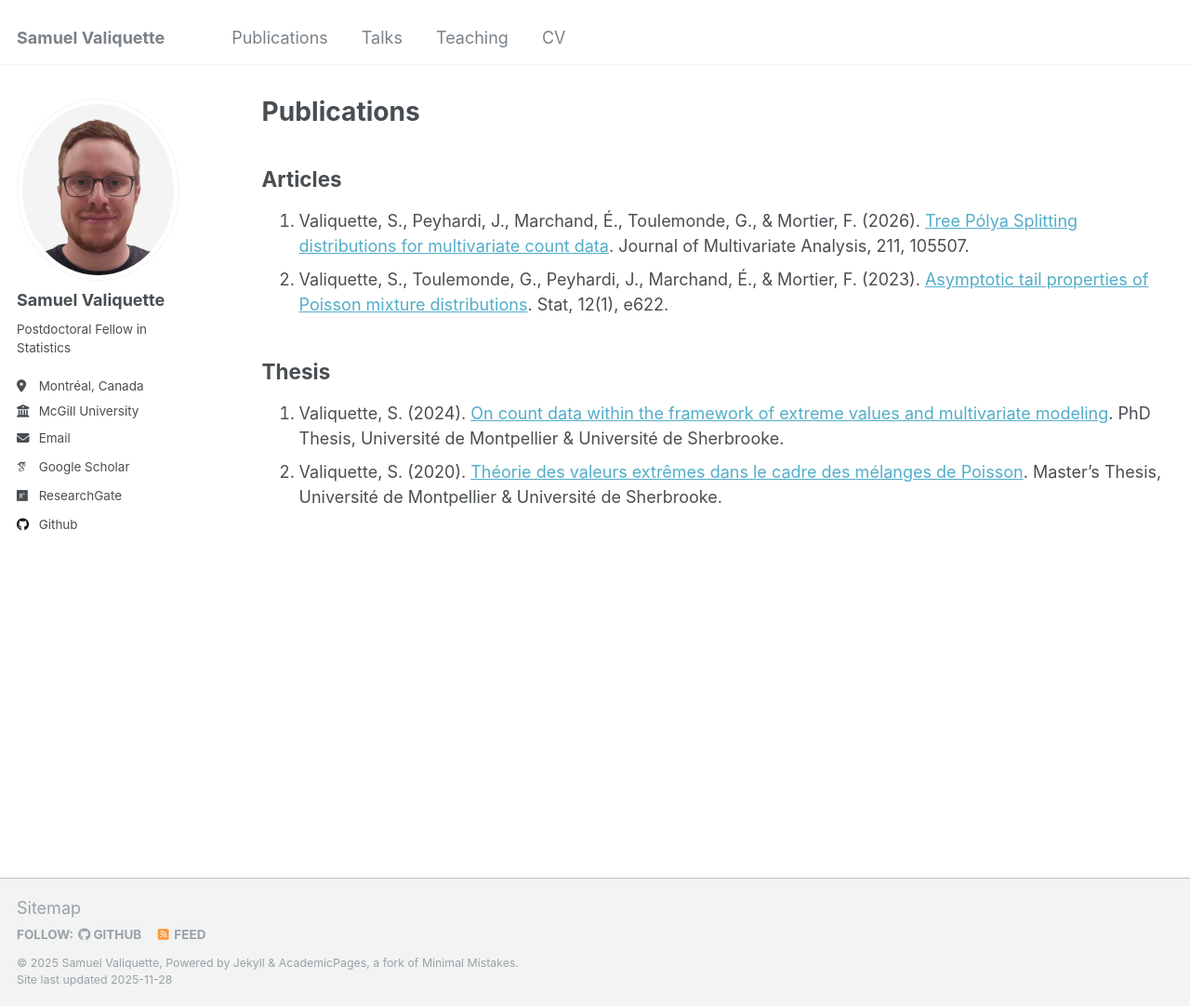
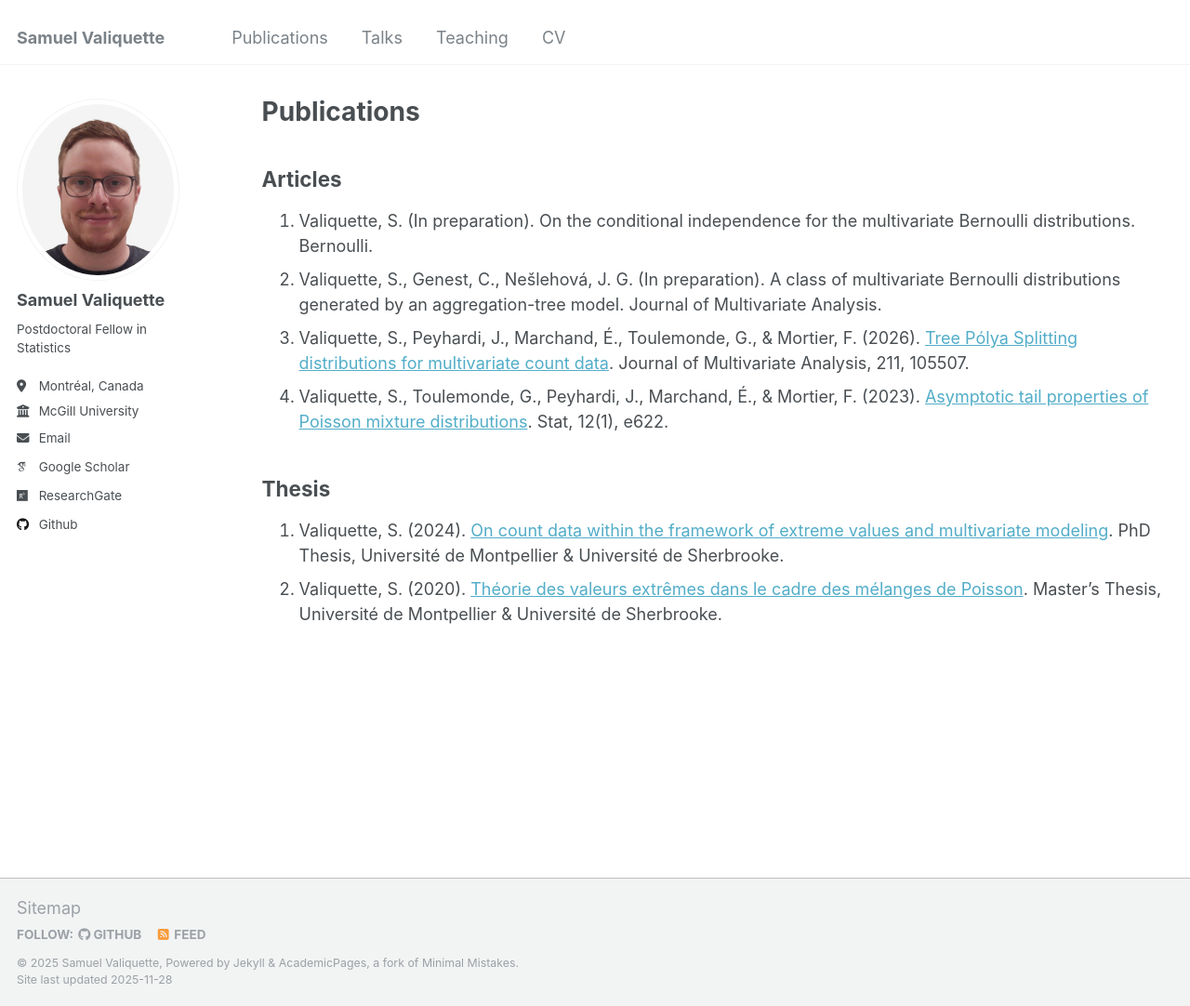
Before and after one commit to s-valiquette/s-valiquette.github.io, a Jekyll site: the page built from _pages/publications.md, in a window 1280 px wide and 1082 px high. Shown: the whole window at 93% size. Built offline with Jekyll 4.4.1, drawn with Linux system fonts in a browser that asks for light colours; some web fonts are replaced.

Commit message:
Update publications.md

```diff
--- a/_pages/publications.md
+++ b/_pages/publications.md
@@ -6,8 +6,10 @@ author_profile: true
 ---
 
 ## Articles
-1. Valiquette, S., Peyhardi, J., Marchand, É., Toulemonde, G., & Mortier, F. (2026). [Tree Pólya Splitting distributions for multivariate count data](https://www.sciencedirect.com/science/article/pii/S0047259X25001022). Journal of Multivariate Analysis, 211, 105507.
-2. Valiquette, S., Toulemonde, G., Peyhardi, J., Marchand, É., & Mortier, F. (2023). [Asymptotic tail properties of Poisson mixture distributions](https://onlinelibrary.wiley.com/doi/full/10.1002/sta4.622). Stat, 12(1), e622.
+1. Valiquette, S. (In preparation). On the conditional independence for the multivariate Bernoulli distributions. Bernoulli.
+2. Valiquette, S., Genest, C., Nešlehová, J. G. (In preparation). A class of multivariate Bernoulli distributions generated by an aggregation-tree model. Journal of Multivariate Analysis.
+3. Valiquette, S., Peyhardi, J., Marchand, É., Toulemonde, G., & Mortier, F. (2026). [Tree Pólya Splitting distributions for multivariate count data](https://www.sciencedirect.com/science/article/pii/S0047259X25001022). Journal of Multivariate Analysis, 211, 105507.
+4. Valiquette, S., Toulemonde, G., Peyhardi, J., Marchand, É., & Mortier, F. (2023). [Asymptotic tail properties of Poisson mixture distributions](https://onlinelibrary.wiley.com/doi/full/10.1002/sta4.622). Stat, 12(1), e622.
 
 
 ## Thesis
```
